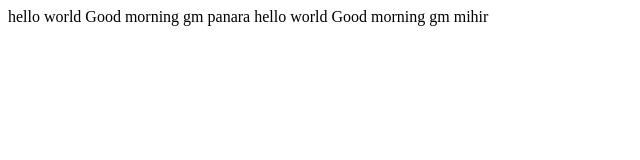
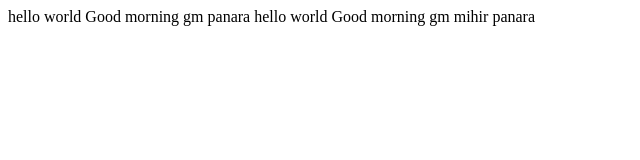
Before and after one commit to mihirpanara/Git_Practice, a plain HTML site: page files/index.html in a window 1280 px wide. Shown: the full height of the page, 0-640 px from the left. Drawn offline with Linux system fonts and the light colour scheme.

Commit message:
Update index.html

```diff
--- a/files/index.html
+++ b/files/index.html
@@ -8,6 +8,6 @@
 </head>
 <body>
     hello world Good morning gm panara
-    hello world Good morning gm mihir
+    hello world Good morning gm mihir panara
 </body>
 </html>
```
